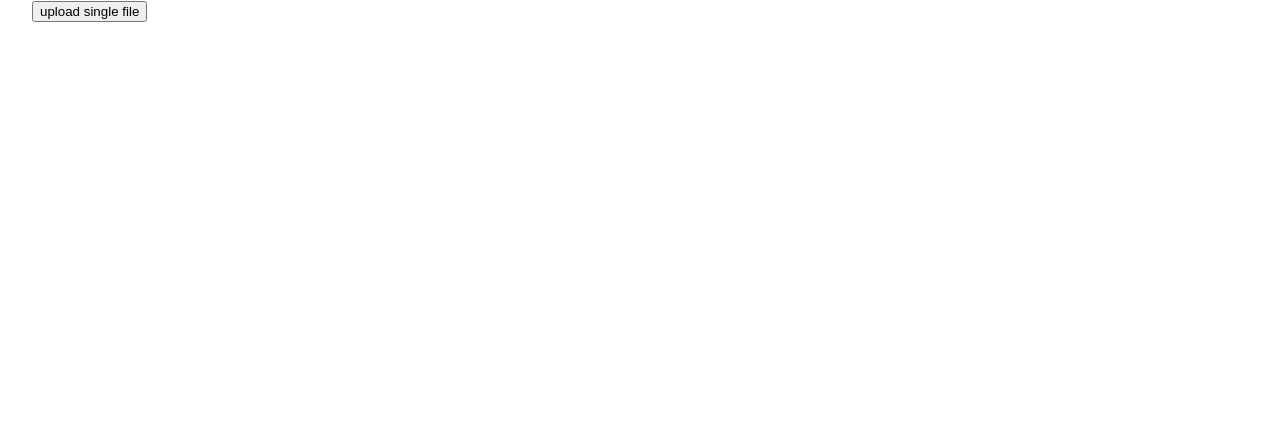
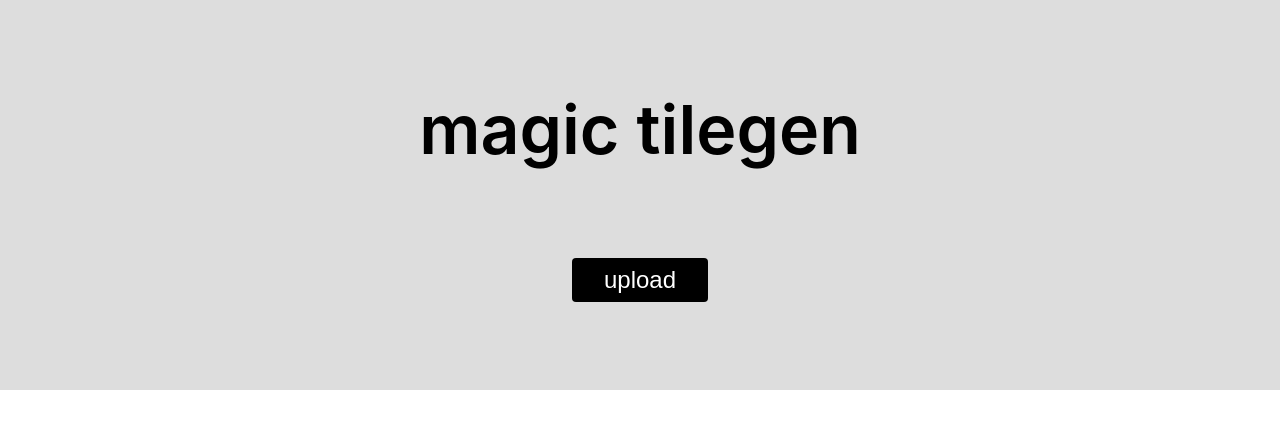
Before and after one commit to lousousa/magic-tilegen, a Next.js app: page / in a window 1280 px wide. Shown: the top 428 px of the page. Built offline with nearby package versions, Linux system fonts and the light colour scheme.

Commit message:
add initial hero component

```diff
--- /dev/null
+++ b/components/styles.ts
@@ -0,0 +1,12 @@
+import styled from 'styled-components'
+
+export const MainWrapper = styled.div<{backgroundColor: string}>`
+  display: flex;
+  justify-content: center;
+  padding: 0 20px;
+  background-color: ${props => props.backgroundColor};
+
+  > div {
+    max-width: 1080px;
+  }
+`
--- /dev/null
+++ b/components/templates/hero.tsx
@@ -0,0 +1,71 @@
+import axios from 'axios'
+import styled from 'styled-components'
+import { useState } from 'react'
+
+import { MainWrapper } from '../styles'
+import { UIFileInputButton } from '../ui/file-input-button'
+
+export const Hero = () => {
+  const [dataUrl, setDataUrl] = useState<string | null>(null)
+
+  const onChange = async (body: FormData) => {
+    setDataUrl(null)
+
+    const config = {
+      headers: { 'Content-Type': 'multipart/form-data' },
+      onUploadProgress: (event: any) => {
+        console.log(`current progress: ${Math.round((event.loaded * 100) / event.total)}`)
+      }
+    }
+
+    const responseUpload = await axios.post('/api/upload', body, config)
+
+    if (responseUpload.data?.success) {
+      try {
+        const { data } = await axios.post('/api/generate', { filePath: responseUpload.data.filepath })
+        setDataUrl(data.dataUrl)
+      } catch(err: any) {
+        const message = err.response.data.error
+        console.log(message)
+      }
+    }
+  }
+
+  return (
+    <MainWrapper backgroundColor={'#ddd'}>
+      <Content>
+        <h1>magic tilegen</h1>
+
+        <main>
+          <UIFileInputButton
+            label="upload"
+            uploadFileName="file"
+            onChange={onChange}
+          />
+
+          {dataUrl && <img src={dataUrl}/>}
+        </main>
+      </Content>
+    </MainWrapper>
+  )
+}
+
+const Content = styled.div`
+  width: 100%;
+  display: flex;
+  justify-content: center;
+  flex-wrap: wrap;
+  padding: 88px 0;
+
+  h1 {
+    width: 100%;
+    text-align: center;
+    margin: 0;
+    font-size: 68px;
+    font-weight: 600;
+  }
+
+  main {
+    margin-top: 88px;
+  }
+`
--- a/components/ui/file-input-button.tsx
+++ b/components/ui/file-input-button.tsx
@@ -1,4 +1,5 @@
 import { FC, useRef, ChangeEvent } from 'react'
+import styled from 'styled-components'
 
 export interface IProps {
   acceptedFileTypes?: string
@@ -28,9 +29,12 @@ export const UIFileInputButton: FC<IProps> = (props) => {
 
   return (
     <form ref={formRef}>
-      <button type="button" onClick={onClickHandler}>
+      <Button
+        type="button"
+        onClick={onClickHandler}
+      >
         {props.label}
-      </button>
+      </Button>
 
       <input
         accept={props.acceptedFileTypes}
@@ -49,3 +53,13 @@ UIFileInputButton.defaultProps = {
   acceptedFileTypes: 'image/png, image/jpeg',
   allowMultipleFiles: false
 }
+
+const Button = styled.button`
+  border: 0;
+  background-color: #000;
+  color: #fff;
+  border-radius: 4px;
+  padding: 8px 32px;
+  font-size: 24px;
+  cursor: pointer;
+`
--- a/package.json
+++ b/package.json
@@ -21,9 +21,11 @@
     "next-connect": "^1.0.0-next.3",
     "react": "18.2.0",
     "react-dom": "18.2.0",
+    "styled-components": "^5.3.6",
     "typescript": "4.9.3"
   },
   "devDependencies": {
-    "@types/multer": "^1.4.7"
+    "@types/multer": "^1.4.7",
+    "@types/styled-components": "^5.1.26"
   }
 }
--- a/pages/index.tsx
+++ b/pages/index.tsx
@@ -1,52 +1,17 @@
 import Head from 'next/head'
-import { UIFileInputButton } from '../components/ui/file-input-button'
-import axios from 'axios'
-import styles from '../styles/Home.module.css'
-import { useState } from 'react'
+
+import { Hero } from '../components/templates/hero'
 
 export default function Home() {
-  const [dataUrl, setDataUrl] = useState<string | null>(null)
-
-  const onChange = async (body: FormData) => {
-    setDataUrl(null)
-
-    const config = {
-      headers: { 'Content-Type': 'multipart/form-data' },
-      onUploadProgress: (event: any) => {
-        console.log(`current progress: ${Math.round((event.loaded * 100) / event.total)}`)
-      }
-    }
-
-    const responseUpload = await axios.post('/api/upload', body, config)
-
-    if (responseUpload.data?.success) {
-      try {
-        const { data } = await axios.post('/api/generate', { filePath: responseUpload.data.filepath })
-        setDataUrl(data.dataUrl)
-      } catch(err: any) {
-        const message = err.response.data.error
-        console.log(message)
-      }
-    }
-  }
-
   return (
-    <div className={styles.container}>
+    <div>
       <Head>
         <title>✨ Magic Tilegen ✨</title>
         <meta name="description" content="A solution for generate a full combination image tileset, based on a minimal image source" />
         <link rel="icon" href="/favicon.ico" />
       </Head>
 
-      <main>
-        <UIFileInputButton
-          label="upload single file"
-          uploadFileName="file"
-          onChange={onChange}
-        />
-
-        {dataUrl && <img src={dataUrl}/>}
-      </main>
+      <Hero />
     </div>
   )
 }
--- a/styles/Home.module.css
+++ /dev/null
@@ -1,3 +0,0 @@
-.container {
-  padding: 0 2rem;
-}
```
Also changed, not shown: 2 other files (tests, documents, lock files or other folders).
